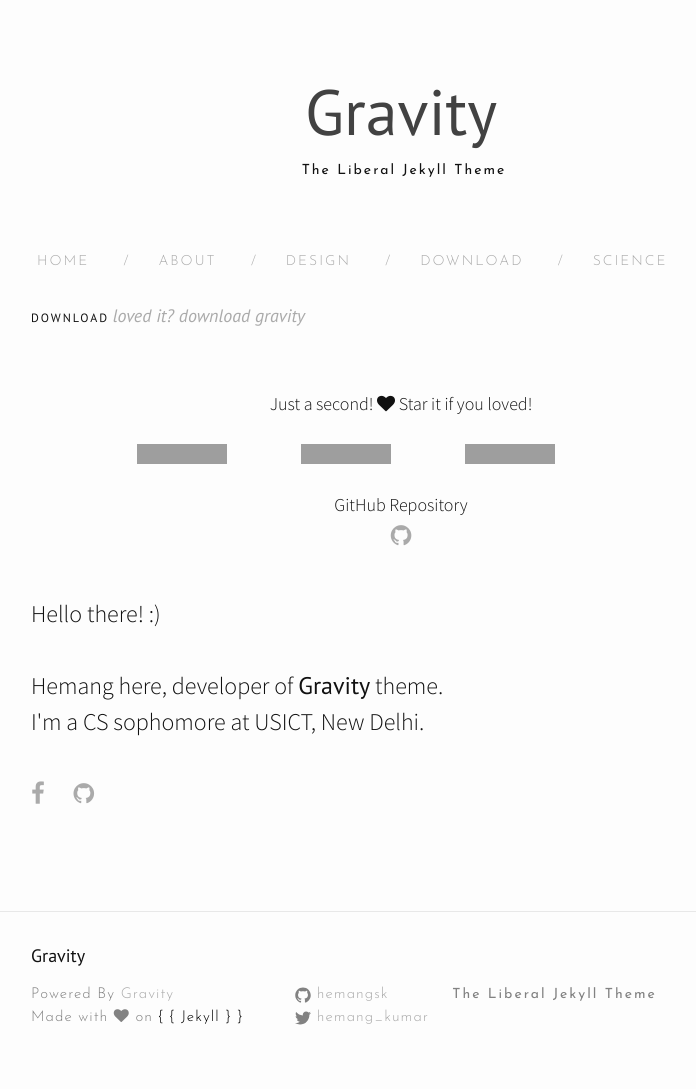
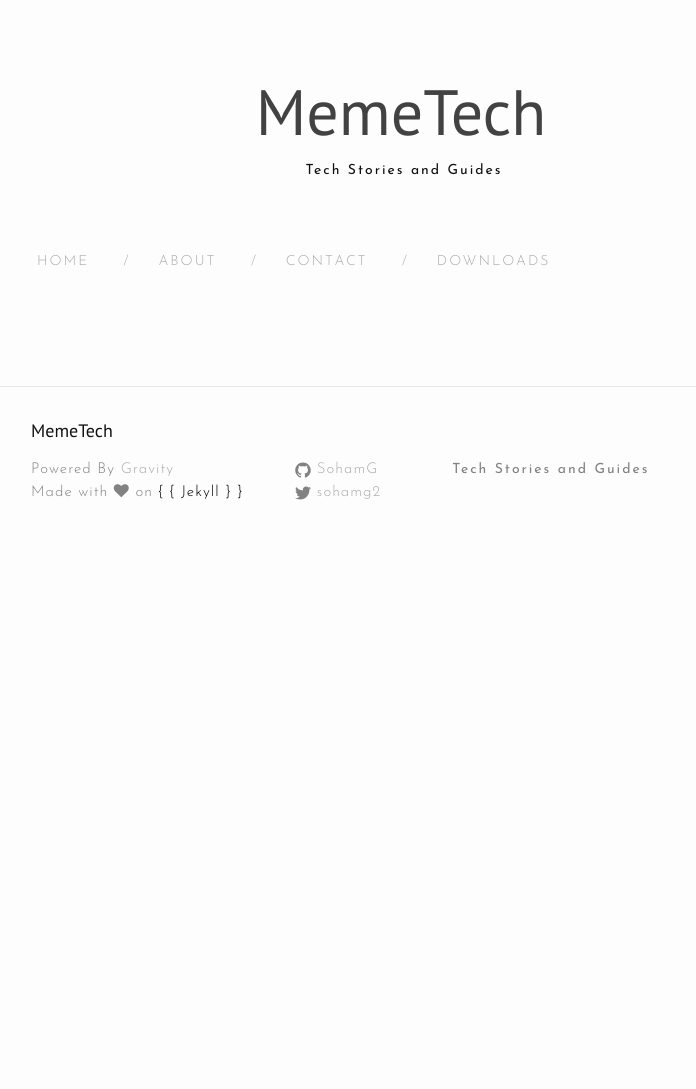
Before and after one commit to SohamG/sohamg.github.io, a Jekyll site: the page built from downloads.md, in a window 1280 px wide. Shown: the whole page, without its empty margins (239-935 px from the left). Built offline with Jekyll 4.4.1, drawn with Linux system fonts in a browser that asks for light colours; nearby versions of some CDN libraries; after the commit the page ends 900 px from its top, so only the background shows below that; grey boxes are pictures that could not be loaded.

Commit message:
Modified the theme

```diff
--- a/_config.yml
+++ b/_config.yml
@@ -6,14 +6,14 @@
 # 'jekyll serve'. If you change this file, please restart the server process.
 
 # Site settings
-title: Gravity
+title: MemeTech
 email: hemangsk@gmail.com
-description: The Liberal Jekyll Theme
+description: Tech Stories and Guides
 baseurl: "" # the subpath of your site, e.g. /blog
-url: "http://yourdomain.com" # the base hostname & protocol for your site
-twitter_username: hemang_kumar
-github_username:  hemangsk
-paginate: 5
+url: "http://sohamg.github.io" # the base hostname & protocol for your site
+twitter_username: sohamg2
+github_username:  SohamG
+paginate: 3
 
 gems: [jekyll-paginate, kramdown]
 # Build settings
--- a/_includes/header.html
+++ b/_includes/header.html
@@ -9,6 +9,8 @@
   <div class="trigger site-navigation">
     <a class="page-link" href="{{site.url}}{{site.baseurl}}">HOME</a>
 
+
+
     {% for sitePage in site.pages %}
     {% if sitePage.title %}
 
--- a/download.md
+++ /dev/null
@@ -1,32 +0,0 @@
----
-layout: page
-title: Download
-permalink: /download/
-
-tagline: "Loved it? Download Gravity"
----
-
-<br>
-
-<div class="download">
-  <center>Just a second! <i class="fa fa-heart"></i> Star it if you loved!</center>
-  <br>
-<center>
-  <iframe src="https://ghbtns.com/github-btn.html?user=hemangsk&repo=gravity&type=star&count=true&size=large" frameborder="0" scrolling="0" width="160px" height="30px"></iframe>
-
-  <iframe src="https://ghbtns.com/github-btn.html?user=hemangsk&repo=gravity&type=fork&count=true&size=large" frameborder="0" scrolling="0" width="160px" height="30px"></iframe>
-
-  <iframe src="https://ghbtns.com/github-btn.html?user=hemangsk&type=follow&count=true&size=large" frameborder="0" scrolling="0" width="200px" height="30px"></iframe>
-</center>
-</div>
-<center>GitHub Repository
-<a href="http://github.com/hemangsk/Gravity"><p><i class="fa fa-github"></i></p></a>
-</center>
-<div class="intro"><br>
-  <p>
- Hello there! :) <BR><br>
- Hemang here, developer of <span class="small-site-title">Gravity</span> theme. <br>
- I'm a CS sophomore at USICT, New Delhi. <br><br>
- <a href="http://facebook.com/hemangkr"><i class="fa fa-facebook"></i></a> &nbsp; &nbsp; &nbsp;<a href="http://github.com/hemangsk"><i class="fa fa-github"></i></a>
- </p>
-</div>
--- /dev/null
+++ b/downloads.md
@@ -0,0 +1,5 @@
+---
+layout: page
+title : Downloads
+permalink: /download/
+---
```
Also changed, not shown: contact.md (added, +5 -0 lines), design.md (deleted, +0 -7 lines), science.md (deleted, +0 -7 lines).
